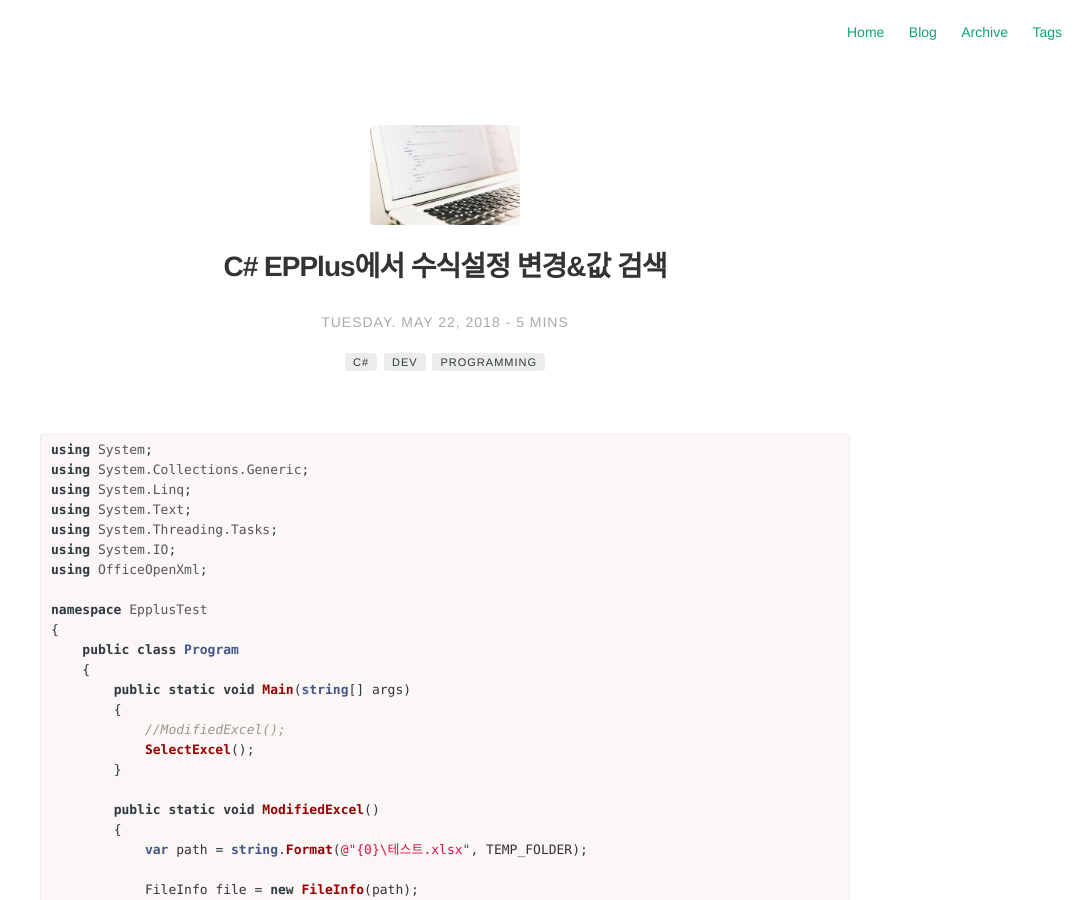
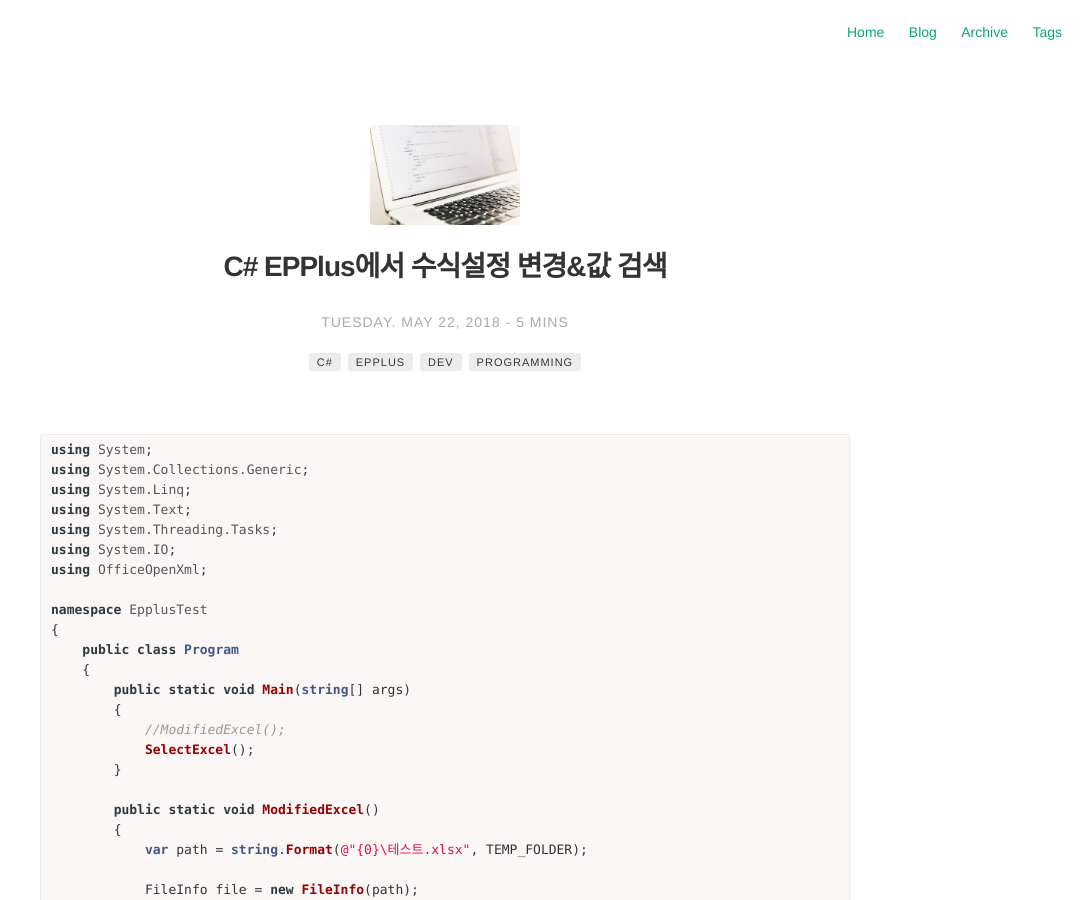
Before and after one commit to Pie001/pie001.github.io, a Jekyll site: the page built from _posts/2018-05-22-0001.md, in a window 1280 px wide and 900 px high. Shown: the whole window, without its empty margins (195-1280 px from the left). Built offline with Jekyll 4.4.1, drawn with Linux system fonts in a browser that asks for light colours; comment, search, counter and statistics services are not loaded.

Commit message:
Update 2018-05-22-0001.md

```diff
--- a/_posts/2018-05-22-0001.md
+++ b/_posts/2018-05-22-0001.md
@@ -8,6 +8,7 @@ blog: true
 ko: true
 tag:
 - C#
+- EPPlus
 - dev
 - programming
 category: blog
```
